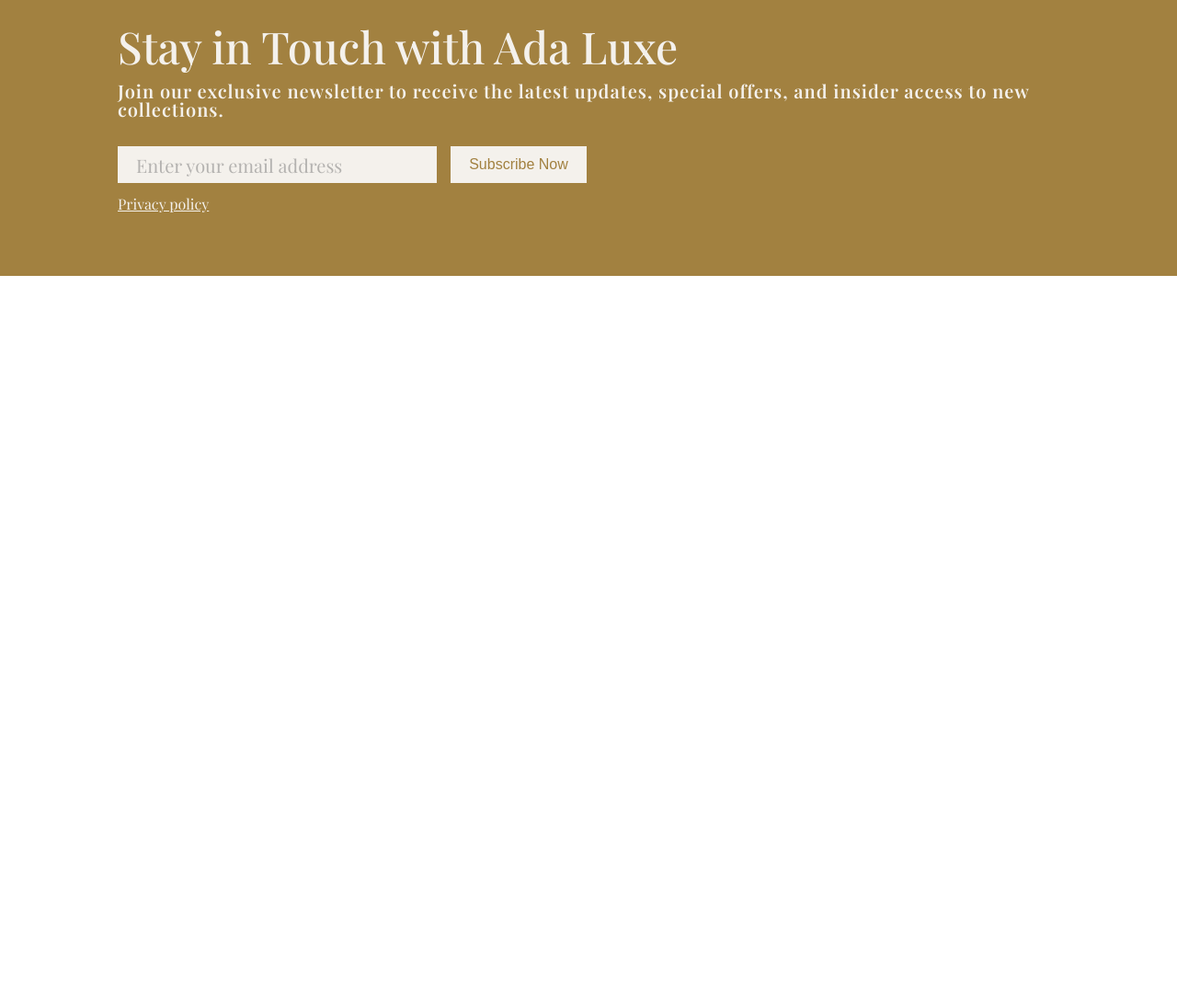
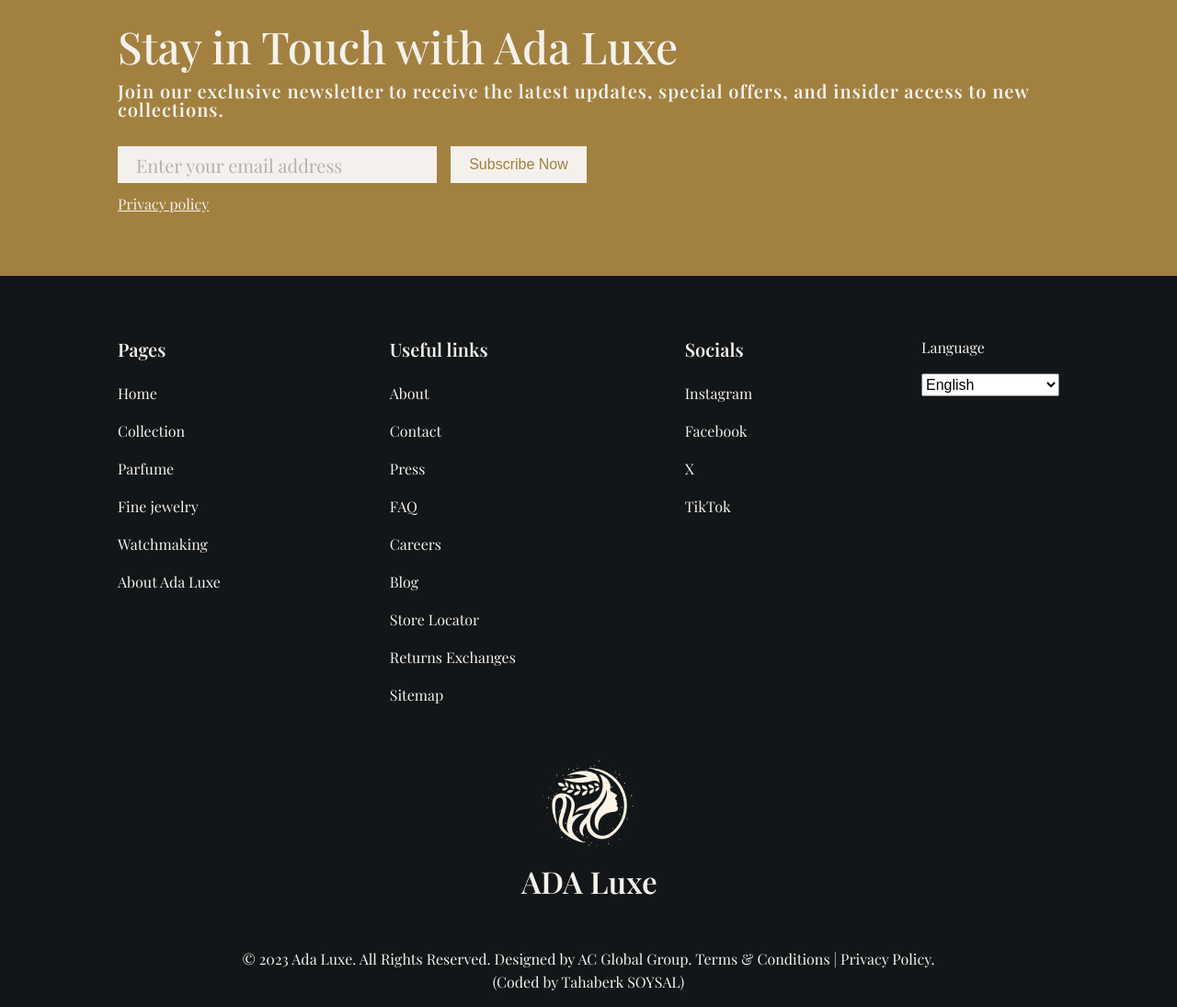
Before and after one commit to tbsoysal/fashion-landing-page, a website: page index.html in a window 1280 px wide. Shown: the part 5003-6098 px from the top of the page at 92% size. Before the commit the page ends 5303 px from the top, so only its background shows below. Drawn offline with nearby package versions, Linux system fonts and the light colour scheme; a web font is replaced by a local one.

Commit message:
Add footer section

```diff
--- a/index.html
+++ b/index.html
@@ -10,7 +10,7 @@
 </head>
 
 <body>
-    <!--Navigation Bar-->
+    <!--Navigation Section-->
     <div class="navbar">
         <a href="index.html"><img class="navbar__logo" src="images/Logo.svg" alt="logo"></a>
         <ul class="navbar__links">
@@ -201,13 +201,65 @@
     <!--Contact Section-->
     <section class="contact">
         <h2>Stay in Touch with Ada Luxe</h2>
-        <p>Join our exclusive newsletter to receive the latest updates, special offers, and insider access to new collections.</p>
+        <p>Join our exclusive newsletter to receive the latest updates, special offers, and insider access to new
+            collections.</p>
         <div class="email-form">
             <input type="email" name="email" id="mail" placeholder="Enter your email address">
             <input type="submit" value="Subscribe Now">
         </div>
         <a href="">Privacy policy</a>
     </section>
+
+    <!--Footer Section-->
+    <footer>
+        <div class="navigations">
+            <div class="links pages">
+                <h3>Pages</h3>
+                <ul>
+                    <li><a href="">Home</a></li>
+                    <li><a href="">Collection</a></li>
+                    <li><a href="">Parfume</a></li>
+                    <li><a href="">Fine jewelry</a></li>
+                    <li><a href="">Watchmaking</a></li>
+                    <li><a href="">About Ada Luxe</a></li>
+                </ul>
+            </div>
+            <div class="links useful-links">
+                <h3>Useful links</h3>
+                <ul>
+                    <li><a href="">About</a></li>
+                    <li><a href="">Contact</a></li>
+                    <li><a href="">Press</a></li>
+                    <li><a href="">FAQ</a></li>
+                    <li><a href="">Careers</a></li>
+                    <li><a href="">Blog</a></li>
+                    <li><a href="">Store Locator</a></li>
+                    <li><a href="">Returns Exchanges</a></li>
+                    <li><a href="">Sitemap</a></li>
+                </ul>
+            </div>
+            <div class="links linksSocials">
+                <h3>Socials</h3>
+                <ul>
+                    <li><a href="">Instagram</a></li>
+                    <li><a href="">Facebook</a></li>
+                    <li><a href="">X</a></li>
+                    <li><a href="">TikTok</a></li>
+                </ul>
+            </div>
+            <div class="dropdown">
+               <label for="language">Language</label>
+               <select name="lang" id="lang">
+                <option value="English">English</option>
+                <option value="Turkish">Turkish</option>
+                <option value="Russian">Russian</option>
+               </select>
+            </div>
+        </div>
+        <img class="vertical-logo" src="images/vertical logo.png" alt="logo">
+        <p class="copyright">© 2023 Ada Luxe. All Rights Reserved. Designed by AC Global Group. Terms & Conditions |
+            Privacy Policy.<br>(Coded by Tahaberk SOYSAL)</p>
+    </footer>
 </body>
 
 </html>
--- /dev/null
+++ b/scss/_footer.scss
@@ -0,0 +1,65 @@
+footer {
+    background-color: $black;
+    color: $white;
+    padding-inline: 10%;
+    padding-top: 70px;
+    padding-bottom: 15px;
+
+    .navigations {
+        display: flex;
+        justify-content: space-between;
+
+        .links {
+
+            h3 {
+                font-size: 20px;
+                font-weight: 600;
+                margin-bottom: 20px;
+            }
+
+            ul {
+
+                a {
+                    display: block;
+                    text-decoration: none;
+                    color: $white;
+                    padding: 10px 20px 10px 0;
+                    margin-top: 5px;
+
+                    &:hover {
+                        text-decoration: underline;
+                        color: $gold;
+                    }
+                }
+            }
+        }
+
+        .dropdown {
+            font-size: 16px;
+
+            label {
+                font-size: inherit;
+                display: block;
+                margin-bottom: 20px;
+            }
+
+            select {
+                cursor: pointer;
+                font-size: inherit;
+                width: 150px;
+                height: 25px;
+                outline: none;
+            }
+        }
+    }
+
+    img {
+        display: block;
+        margin: 50px auto;
+    }
+
+    p {
+        text-align: center;
+        line-height: 25px;
+    }
+}
--- a/scss/global.scss
+++ b/scss/global.scss
@@ -26,3 +26,4 @@
 @import 'features';
 @import 'portfolio';
 @import 'contact';
+@import 'footer';
```
Also changed, not shown: styles.css, 1 other file.
